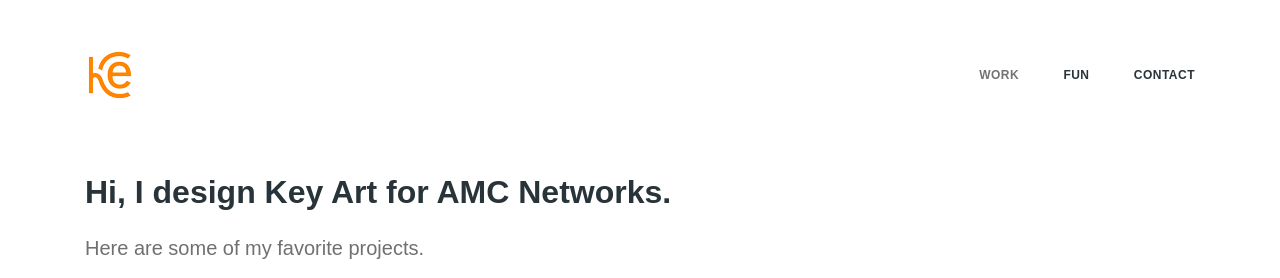
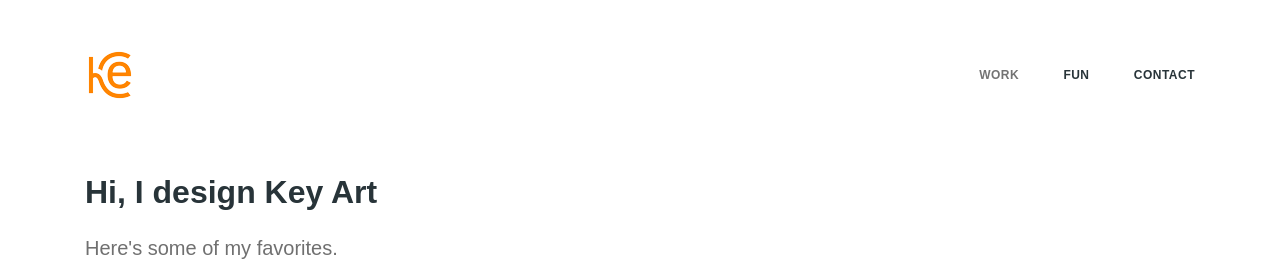
Before and after one commit to kennahellerdotcom/kennahellerdotcom.github.io, a plain HTML site: page index.html in a window 1280 px wide. Shown: the top 278 px of the page. Drawn offline with Linux system fonts and the light colour scheme; a web font is replaced by a local one.

Commit message:
Update index.html

```diff
--- a/index.html
+++ b/index.html
@@ -75,8 +75,8 @@
 
                                 <div class="container m-b-75">
                                     <div class="heading-block text-left" style="margin-top: 20px">
-                                       <h3>Hi, I design Key Art for AMC Networks. </h3>
-                                        <p>Here are some of my favorite projects.</p>
+                                       <h3>Hi, I design Key Art </h3>
+                                        <p>Here's some of my favorites.</p>
                                     </div>
                                         <div class="row">
                                             <div class="col-sm-12">
```
